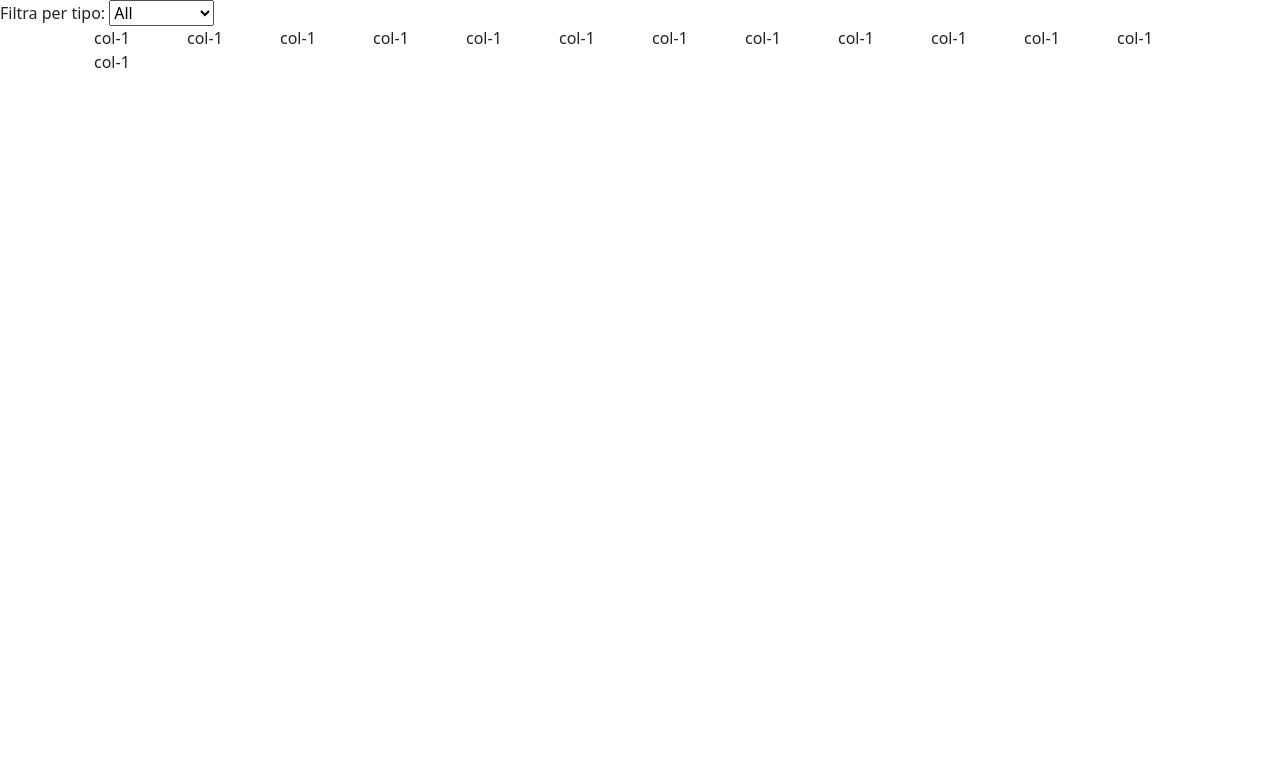
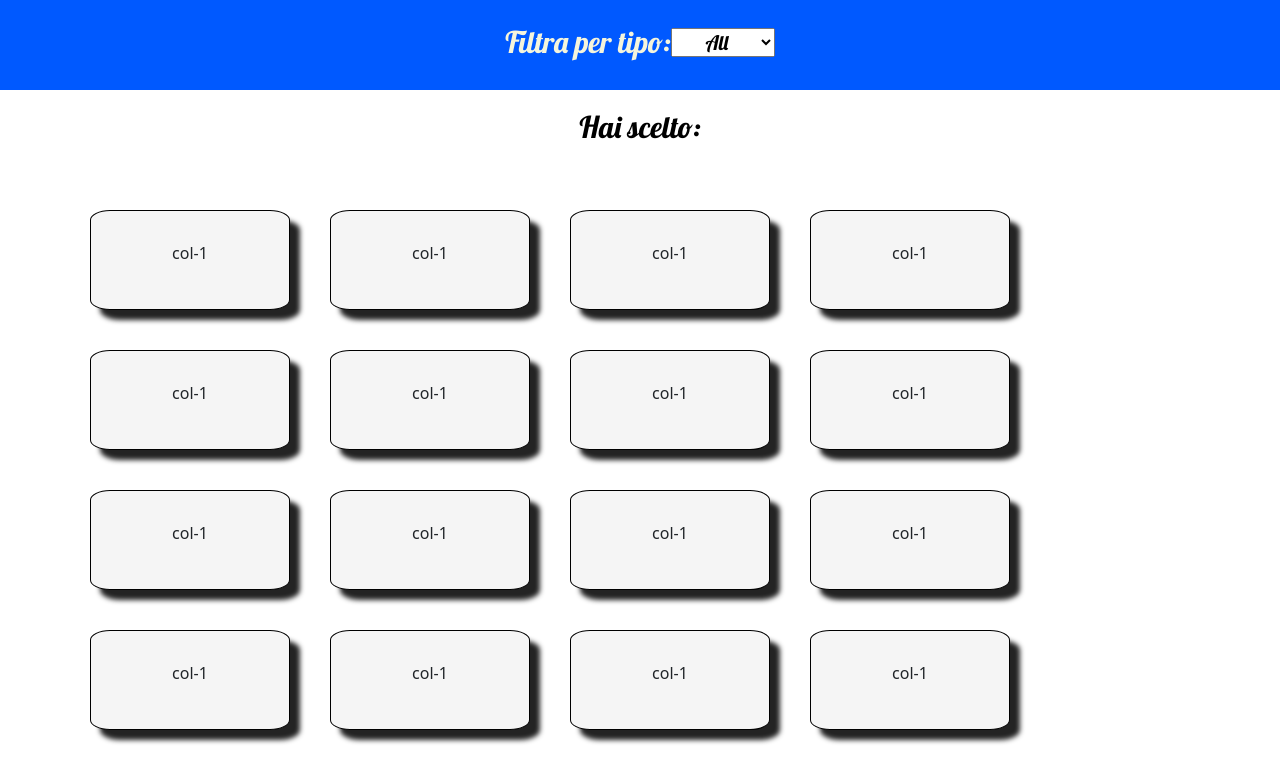
Before and after one commit to Giulia-92/js-es6-icons, a plain HTML site: page index.html in a window 1280 px wide. Drawn offline with nearby package versions, Linux system fonts and the light colour scheme.

Commit message:
js-es6-icons

```diff
--- a/data.js
+++ b/data.js
@@ -112,3 +112,11 @@
 		color: 'blue'
 	}
 ];
+
+
+
+const selectElement = document.querySelector('.filterlist');
+selectElement.addEventListener('change', (event) => {
+  const result = document.querySelector('.risultato');
+  result.textContent = `Hai scelto ${event.target.value}`;
+});
--- a/index.html
+++ b/index.html
@@ -4,14 +4,17 @@
     <meta charset="UTF-8">
     <meta http-equiv="X-UA-Compatible" content="IE=edge">
     <link href="https://cdn.jsdelivr.net/npm/bootstrap@5.1.3/dist/css/bootstrap.min.css" rel="stylesheet" integrity="sha384-1BmE4kWBq78iYhFldvKuhfTAU6auU8tT94WrHftjDbrCEXSU1oBoqyl2QvZ6jIW3" crossorigin="anonymous">
+    <link rel="preconnect" href="https://fonts.googleapis.com">
+    <link rel="preconnect" href="https://fonts.googleapis.com">
+    <link rel="preconnect" href="https://fonts.gstatic.com" crossorigin>
+    <link href="https://fonts.googleapis.com/css2?family=Lobster&display=swap" rel="stylesheet">
+    <link rel="stylesheet" href="style.css">
     <meta name="viewport" content="width=device-width, initial-scale=1.0">
     <title>List</title>
 </head>
 <body>
     <header>
-
-    </header>
-    <label> Filtra per tipo:
+    <label class="opzione"> Filtra per tipo:
         <select class="filterlist" name="filterlist">
           <option value="All">All</option>
           <option value="Vegetables">Vegetables</option>
@@ -19,11 +22,18 @@
           <option value="User">User</option>
         </select>
       </label>
+      <div class="risultato">
+          Hai scelto:
+      </div>
+    </header>
 
-      <div class="result"></div>
-      <div class="container">
+
+
         <div class="container">
-            <div class="row">
+            <div class="row mt-3">
+              <div class="col-1">col-1</div>
+              <div class="col-1">col-1</div>
+              <div class="col-1">col-1</div>
               <div class="col-1">col-1</div>
               <div class="col-1">col-1</div>
               <div class="col-1">col-1</div>
--- a/style.css
+++ b/style.css
@@ -1,10 +1,47 @@
+header{
+    height: 90px;
+    background-color: rgb(0, 89, 255);
+    margin-bottom: 100px;
+}
+.risultato{
+    display: flex;
+    margin-top: 40px;
+    justify-content: center;
+    color: black;
+    font-size: 30px;
+    font-family: 'Lobster', cursive;
+}
+.filterlist{
+    display: flex;
+    justify-content: center;
+    font-size:20px;
+    text-align: center;
+}
+.opzione{
+    border-radius: 10px;
+    padding-top: 20px;
+    display: flex;
+    justify-content: center;
+    align-items: center;
+    color: beige;
+    font-size: 30px;
+    font-family: 'Lobster', cursive;
+}
+
+
+
+
+
+
+
 .col-1{
-    background-color: aquamarine;
+    background-color: whitesmoke;
     height: 100px;
     width: 200px;
-    border-radius: 100%;
+    border-radius: 10%;
     border: 1px solid black;
     text-align: center;
-    margin: 0 auto;
+    margin:20px;
+    padding-top: 30px;
     box-shadow:10px 10px 5px rgb(35, 35, 35);
 }
```
